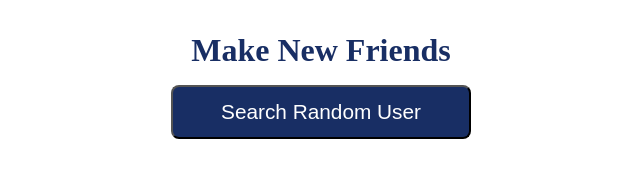
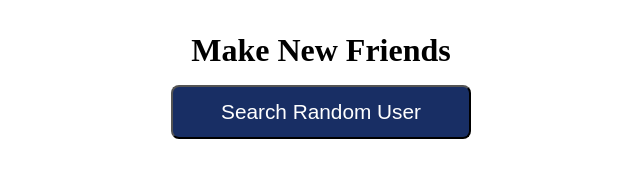
Before and after one commit to amunoali/randomPersonPicker, a plain HTML site: page index.html in a window 1280 px wide. Shown: the whole page, without its empty margins (319-959 px from the left). Drawn offline with nearby package versions, Linux system fonts and the light colour scheme.

Commit message:
css  change

```diff
--- a/css/style.css
+++ b/css/style.css
@@ -38,5 +38,4 @@ body{
 
 h1{
     margin-top: 2rem;
-    color: #182e64;
 }
```
